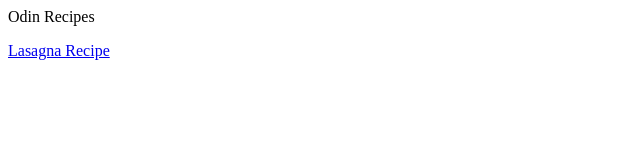
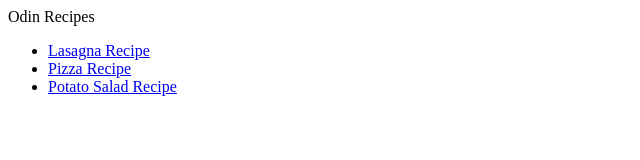
Before and after one commit to namedsadegh/odin-recipes, a plain HTML site: page index.html in a window 1280 px wide. Shown: the whole page, without its empty margins (0-640 px from the left). Drawn offline with Linux system fonts and the light colour scheme.

Commit message:
added pizza  and potatos salad linkes in index.html

```diff
--- a/index.html
+++ b/index.html
@@ -8,7 +8,12 @@
 	<body>
 	</h1>Odin Recipes</h1>
 	<p>
-	<a href="recipes/lasagna.html">Lasagna Recipe</a>
+		<ul>
+			<li><a href="recipes/lasagna.html">Lasagna Recipe</a></li>
+			<li><a href="recipes/pizza.html">Pizza Recipe</a></li>
+			<li><a href="recipes/potato-salad.html">Potato Salad Recipe</a></li>
+		</ul>
+
 	</p>
 	</body>
 
```
